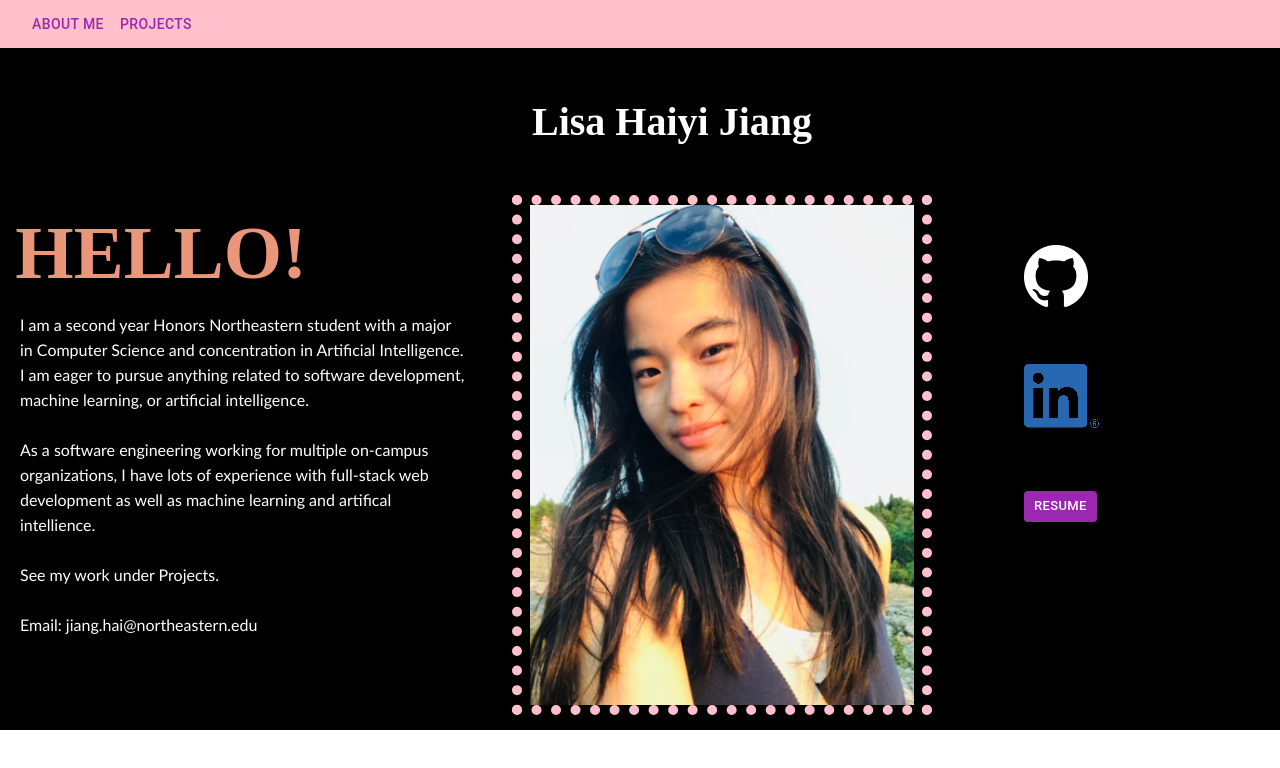
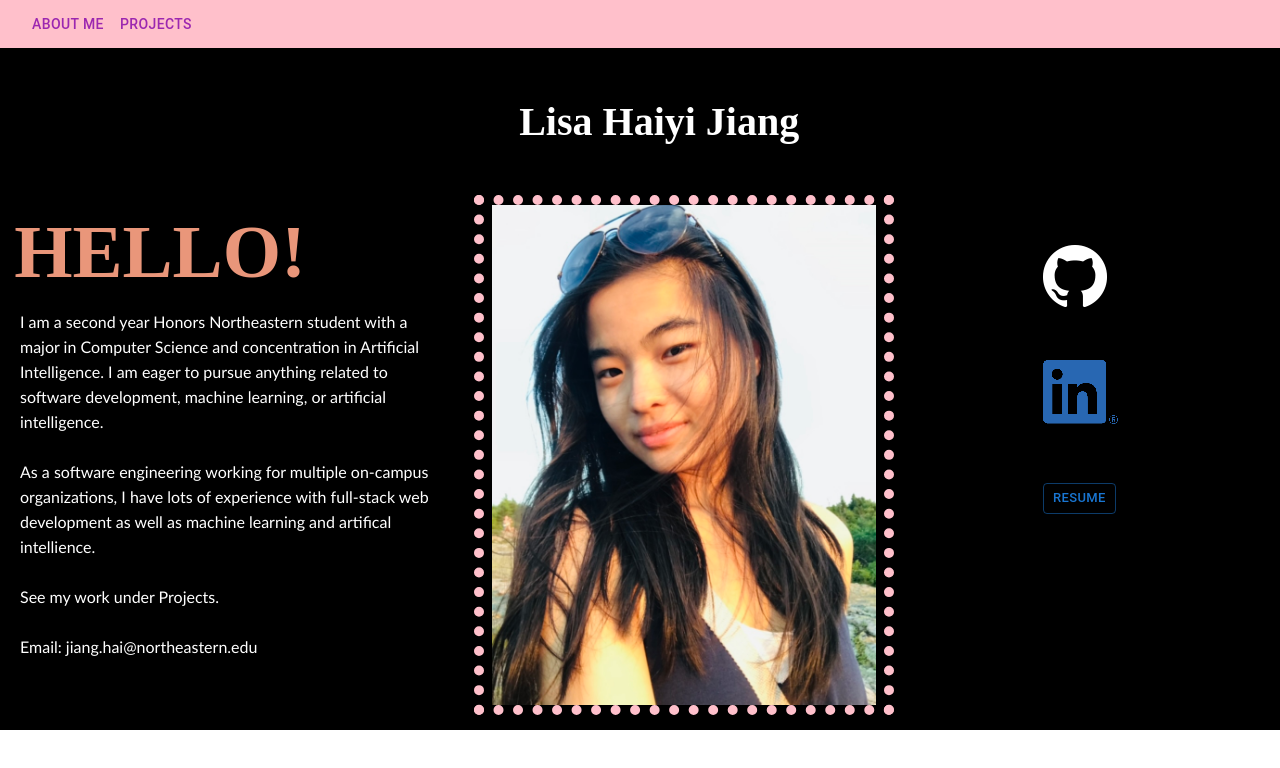
Before and after one commit to jhylisa666/jhylisa666.github.io, a React (Create React App) app: page / in a window 1280 px wide. Shown: the top 768 px of the page. Built offline with nearby package versions, Linux system fonts and the light colour scheme.

Commit message:
finished homepage

```diff
--- a/src/pages/home/home.jsx
+++ b/src/pages/home/home.jsx
@@ -31,12 +31,20 @@ export default function Home() {
           </div>
         </div>
         <div className="linksContainer">
+        <a href = "https://github.com/jhylisa666">
+          <div className="GitLogo">
           <img src={require("./GitHubLogo.png")} alt="" />
+          </div>
+          </a>
           <div className="LinkedInLogo">
+            <a href="https://linkedin.com/in/haiyijiang">
             <img src={require("./linkedinLogo.png")} alt="" />
+            </a>
           </div>
           <div className="buttons">
-          <Button size = "small" color = "secondary" variant="contained">resume</Button>
+          <a href="resume.pdf" download="resume.pdf">
+          <Button size = "small" variant="outlined">resume</Button>
+          </a>
           </div>
         </div>
       </div>
--- a/src/pages/home/home.scss
+++ b/src/pages/home/home.scss
@@ -2,11 +2,15 @@
     background-color: black;
     h1 {
         text-align: center;
-        padding-left: 5%;
+        padding-left: 3%;
         margin: 50px;
         font-size:250%;
         color: white;
         font-family: cursive;
+    }
+
+    a:hover {
+        color: blue;
     }
 
     .flexContainer {
@@ -32,7 +36,7 @@
 
         }
         .middlePanel {
-            flex: 2;
+            flex: 2.4;
             .imgContainer {
                 border: 10px solid pink;
                 width: 400px;
@@ -50,6 +54,18 @@
             .LinkedInLogo {
                 padding-top:20%;
             }
+            .LinkedInLogo:hover {
+                -webkit-transform: scale(0.8);
+	            transform: scale(0.8);
+            }
+            .GitLogo:hover {
+                -webkit-transform: scale(0.8);
+	            transform: scale(0.8);
+            }
+            .buttons:hover {
+                -webkit-transform: scale(0.8);
+	            transform: scale(0.8);
+            }
             .buttons {
                 padding-top:23%;
                 margin:0px;
```
Also changed, not shown: 1 other file (tests, documents, lock files or other folders).
